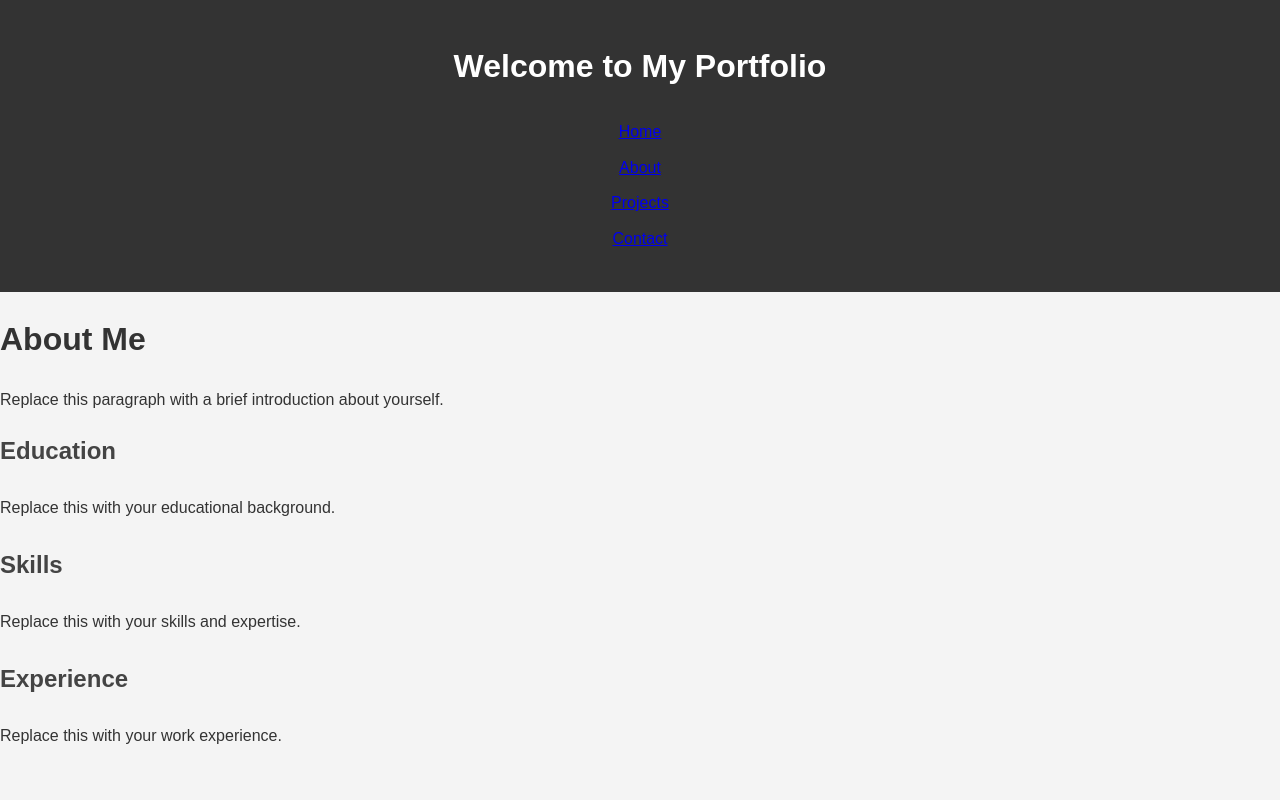
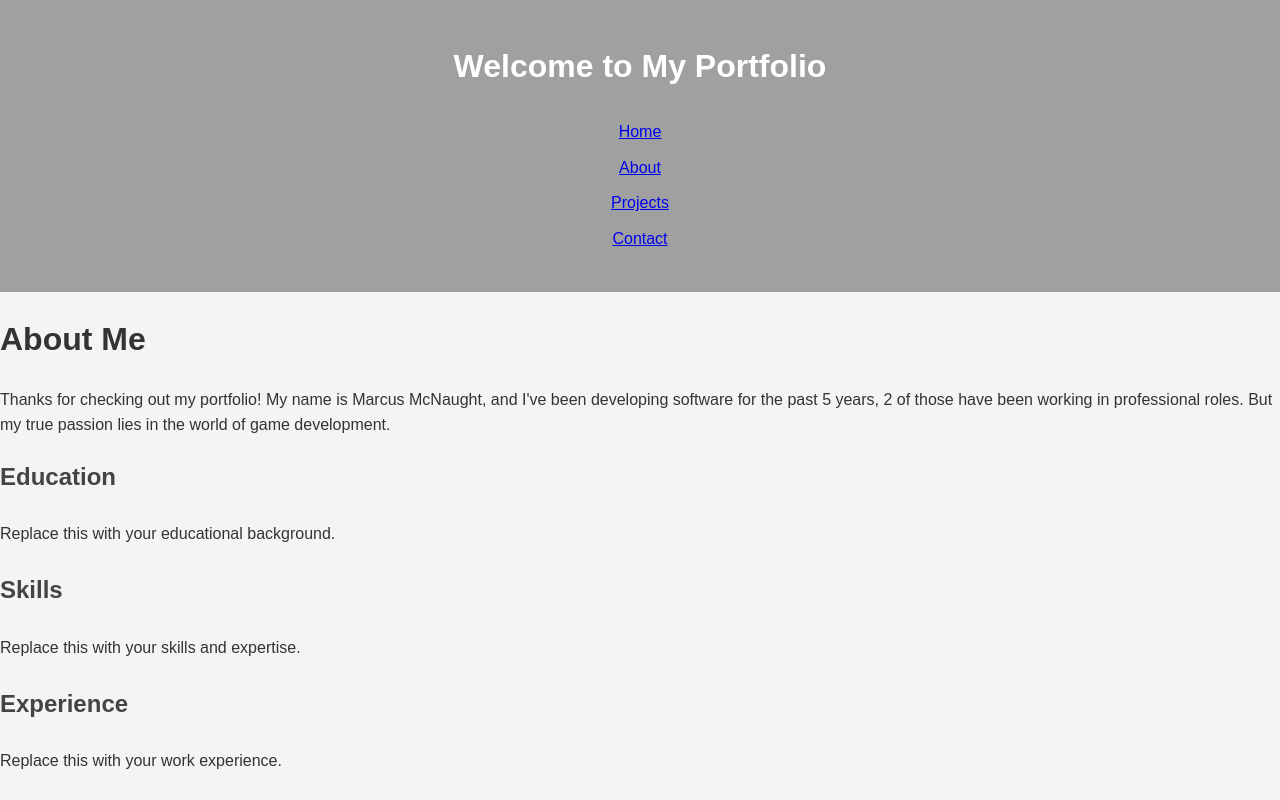
Before and after one commit to marcusmcnaught/marcusmcnaught.github.io, a plain HTML site: page aboutme.html in a window 1280 px wide. Drawn offline with Linux system fonts and the light colour scheme.

Commit message:
Tidied up website files

```diff
--- a/styles.css
+++ b/CSS/styles.css
@@ -9,7 +9,7 @@ body {
 
 header,
 footer {
-  background-color: #333;
+  background-color: #a0a0a0;
   color: #fff;
   padding: 20px;
   text-align: center;
--- a/aboutme.html
+++ b/aboutme.html
@@ -2,7 +2,7 @@
 <html>
   <head>
     <title>About Me</title>
-    <link rel="stylesheet" href="styles.css" />
+    <link rel="stylesheet" href="css/styles.css" />
   </head>
 
   <header>
@@ -19,7 +19,8 @@
 
   <body>
     <h1>About Me</h1>
-    <p>Replace this paragraph with a brief introduction about yourself.</p>
+    <p>Thanks for checking out my portfolio! My name is Marcus McNaught, and I've
+      been developing software for the past 5 years, 2 of those have been working in professional roles. But my true passion lies in the world of game development.</p>
 
     <h2>Education</h2>
     <ul>
```
Also changed, not shown: contact.html (+1 -1 lines), index.html (+1 -1 lines), projects.html (+1 -1 lines), CSS/skills.css (added).
